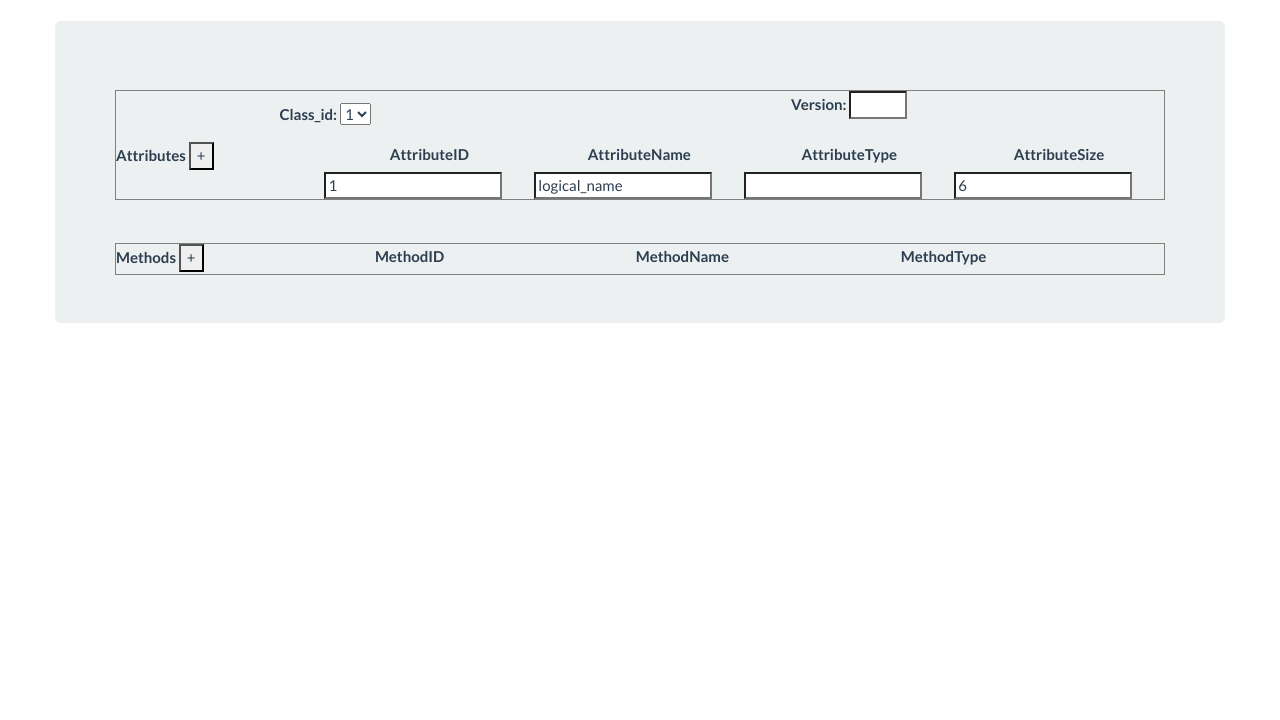
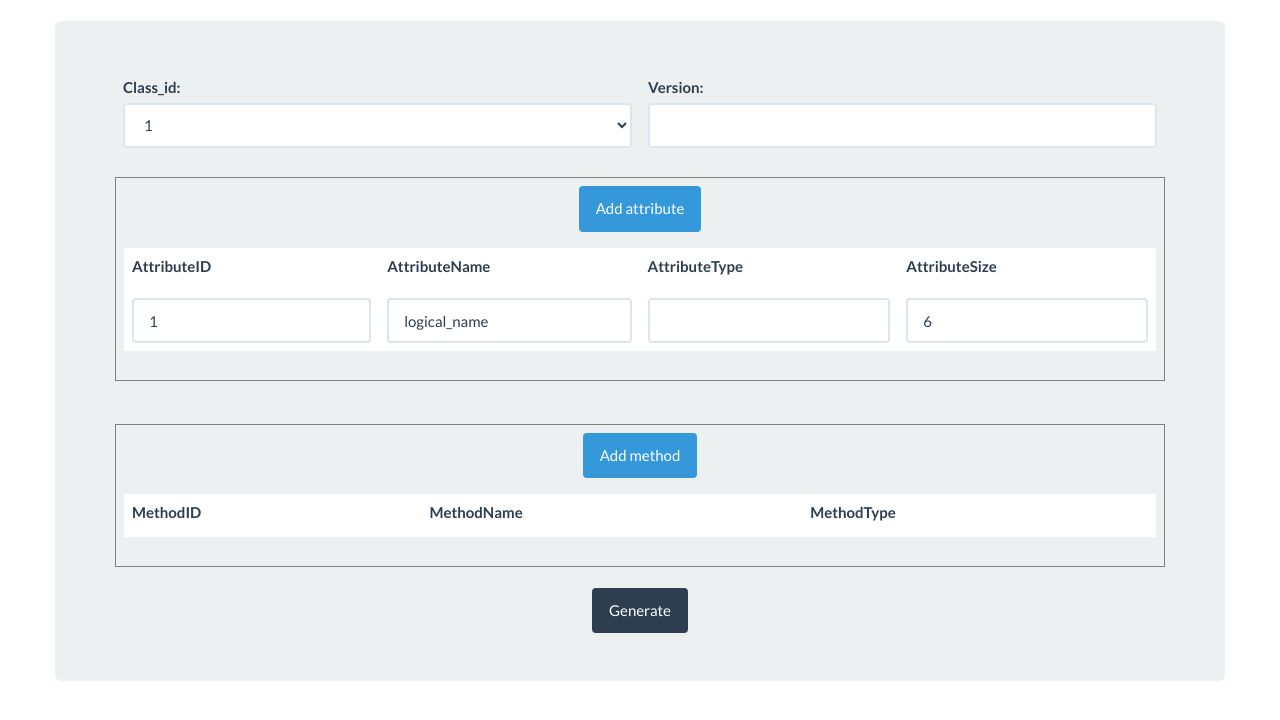
Before and after one commit to Raghbinho/MTT, a Django app: page / in a window 1280 px wide. Shown: the part 60-780 px from the top of the page. Run offline with Django 3.2, Linux system fonts and the light colour scheme; a user stored in the database is signed in; some libraries are stand-ins or nearby versions.

Commit message:
[MTT][V1.0.0] Interface to generate generic class

```diff
--- a/static/js/script.js
+++ b/static/js/script.js
@@ -1,19 +1,158 @@
+
 $(document).ready(function(){
 try {
 try {
     console.log("start");
       $('input#submit').click(function(){
-//          element = $('<input type="text"/>');
-          element = $('<tr><td width="300px"></td><td width="300px" > ' +
-          '</td><td width="300px"> ' +
-                       ' <input type="text" name="AttributeID"> '+
+//          element = $('<input class="form-control" type="text"/>');
+
+
+
+          element = $('<tr id=><td > ' +
+                       ' <input class="form-control" type="text" name="AttributeID"> '+
                     '</td>' +
 
+                    '<td >'+
+                        '<input class="form-control" type="text" name="AttributeName">'+
+                    '</td>'+
+                    '<td >'+
+                     '<select  class="form-control" name="AttributeType" id="attributeType"  >'+
+                        '<option value="Select type" selected="selected">Select type</option>'+
+                        '<optgroup label="Simple Type">'+
+                            '<option value="null-data">null-data</option>'+
+                            '<option value="boolean">boolean</option>'+
+                            '<option value="bit-string">bit-string</option>'+
+                            '<option value="null-data">double-long</option>'+
+                            '<option value="double-long-unsigned">double-long-unsigned</option>'+
+                            '<option value="octet-string">octet-string</option>'+
+                            '<option value="visible-string">visible-string</option>'+
+                            '<option value="utf8-string">utf8-string</option>'+
+                            '<option value="bcd">bcd</option>'+
+                            '<option value="integer">integer</option>'+
+                            '<option value="long">long</option>'+
+                            '<option value="unsigned">unsigned</option>'+
+                            '<option value="long-unsigned">long-unsigned</option>'+
+                            '<option value="long64">long64</option>'+
+                            '<option value="long64-unsigned">long64-unsigned</option>'+
+                            '<option value="enum">enum</option>'+
+                            '<option value="float32">float32</option>'+
+                            '<option value="float64">float64</option>'+
+                            '<option value="date-time">date-time</option>'+
+                            '<option value="date">date</option>'+
+                            '<option value="time">time</option>'+
+
+                        '</optgroup>'+
+                        '<optgroup label="Complex Type">'+
+                            '<option value="array">array</option>'+
+                            '<option value="structure">structure</option>'+
+                            '<option value="compact array">compact array</option>'+
+                            '<option value="CHOICE">CHOICE</option>'+
+                        '</optgroup>'+
+                     '</select>'+
+                    '</td>'+
+                 ' <td >'+
+                    '<input class="form-control" type="text" name="AttributeSize" id="atributesize"onchange="GetArraySize(this.value)">' +
+                  '</td>'+
+                  ' <td width="100px">'+
+                  '<input class="btn btn-danger" type="button" value="Remove" >' +
+                    '</td>'+
+
+                '</tr>');
+          $("#table_class").append(element);
+
+
+
+
+          return false;
+           ;
+      });
+
+
+
+        $('input#methodsubmit').click(function(){
+//          element = $('<input class="form-control" type="text"/>');
+          element = $('<tr><td > ' +
+                       ' <input class="form-control" type="text" name="MethodeID"> '+
+                    '</td>' +
+
+                    '<td >'+
+                        '<input class="form-control" type="text" name="MethodeName">'+
+                    '</td>'+
+                    '<td >'+
+                     '<select  class="form-control" name="MethodeType" id="methodeType">'+
+                        '<option value="Select type" selected="selected">Select type</option>'+
+                        '<optgroup label="Simple Type">'+
+                            '<option value="null-data">null-data</option>'+
+                            '<option value="boolean">boolean</option>'+
+                            '<option value="bit-string">bit-string</option>'+
+                            '<option value="null-data">double-long</option>'+
+                            '<option value="double-long-unsigned">double-long-unsigned</option>'+
+                            '<option value="octet-string">octet-string</option>'+
+                            '<option value="visible-string">visible-string</option>'+
+                            '<option value="utf8-string">utf8-string</option>'+
+                            '<option value="bcd">bcd</option>'+
+                            '<option value="integer">integer</option>'+
+                            '<option value="long">long</option>'+
+                            '<option value="unsigned">unsigned</option>'+
+                            '<option value="long-unsigned">long-unsigned</option>'+
+                            '<option value="long64">long64</option>'+
+                            '<option value="long64-unsigned">long64-unsigned</option>'+
+                            '<option value="enum">enum</option>'+
+                            '<option value="float32">float32</option>'+
+                            '<option value="float64">float64</option>'+
+                            '<option value="date-time">date-time</option>'+
+                            '<option value="date">date</option>'+
+                            '<option value="time">time</option>'+
+
+                        '</optgroup>'+
+                        '<optgroup label="Complex Type">'+
+                            '<option value="array">array</option>'+
+                            '<option value="structure">structure</option>'+
+                            '<option value="compact array">compact array</option>'+
+                            '<option value="CHOICE">CHOICE</option>'+
+                        '</optgroup>'+
+                     '</select>'+
+                     '</td> ' +
+                     '<td width="100px">' +
+                     '<input class="btn btn-danger"type="button" value="Remove" >'+
+                    '</td>'+
+                '</tr>');
+          $("#table_methode").append(element);
+          return false;
+      });
+
+
+
+  }
+  finally {
+    console.log("finally");
+  }
+  }
+  catch(e)
+  {
+    console.log("Erreur");
+  }
+});
+
+ function GetSelectedTextValue(attributeType) {
+        var selectedText = attributeType.options[attributeType.selectedIndex].innerHTML;
+        var selectedValue = attributeType.value;
+        alert("Selected Text: " + selectedText + " Value: " + selectedValue);
+
+        if (selectedValue=="array")
+
+        {
+
+
+
+
+
+
+
+           element = $('<tr><td width="300px"></td><td width="300px" > ' +
+          '</td>'+
                     '<td width="300px">'+
-                        '<input type="text" name="AttributeName">'+
-                    '</td>'+
-                    '<td width="300px">'+
-                     '<select name="AttributeType" id="attributeType">'+
+                     '<select  class="form-control" name="AttributeTypeArray" id="attributeTypeArray" onchange="GetSelectedTextValueArray(this)">'+
                         '<option value="Select type" selected="selected">Select type</option>'+
                         '<optgroup label="Simple Type">'+
                             '<option value="null-data">null-data</option>'+
@@ -48,29 +187,338 @@ try {
                      '</select>'+
                     '</td>'+
                  ' <td width="300px">'+
-                    '<input type="text" name="AttributeSize">'+
+                    ''+
                   '</td>'+
+                  '<td><input class="btn btn-danger"type="button" value="Remove" ></td>'+
 
 
                 '</tr>');
-          $("#table_class").append(element);
-          return false;
-      });
+                $("#table_class").append(element);
+        }
+ return false
+    }
+ function GetSelectedTextValueArray(attributeTypeArray)
+ {
+        var selectedText = attributeTypeArray.options[attributeTypeArray.selectedIndex].innerHTML;
+        var selectedValue = attributeTypeArray.value;
+        if (selectedValue=="structure")
+        {
+        alert("Selected Text structure: " + selectedText );
+//        addTable();
+
+
+//        element = $('<tr><td width="300px"></td><td width="300px" > ' +
+//          '</td><td width="300px"> ' +
+//                       ' '+
+//                    '</td>' +
+//
+//                    '<td width="300px">'+
+//                        ''+
+//                    '</td>'+
+//                    '<td><center>'+
+//                    'StructureSize'+'<br>'+
+//                    '<input class="form-control" type="text" value="" size="5" id="structuresize" onchange="GetStructureSize(this.value)"></center>'+
+////                    '</td>'+'</tr>'+'<tr>'+'<td></td><td></td><td></td><td></td>'+
+////                    '<td width="300px">'+
+////                     '<center>ElementType</center>'+
+////                     '<input class="form-control" type="text" name="elementType">'+'</td>'+
+////                     '<td width="300px">'+
+////                     '<center>ElementName</center>'+
+////                     '<input class="form-control" type="text" name="elementname">'+
+////                    '</td>'+
+////                    '</td>'+
+//                 ' <td width="300px">'+
+//                    ''+
+//                  '</td>'+
+//
+//
+//                '</tr>');
+//                $("#table_class").append(element);
+
+//********************for adding structures****************************************
 
 
 
-        $('input#methodsubmit').click(function(){
-//          element = $('<input type="text"/>');
-          element = $('<tr><td width="300px" > ' +
-          '</td><td width="300px"> ' +
-                       ' <input type="text" name="MethodeID"> '+
-                    '</td>' +
+// element = $('<tr>'+
+//                    '<td></td><td></td><td></td><td></td>'+
+//                    '<td width="300px">'+
+//                     '<center></center>'+
+//                     '</td>'+
+//                     '<td width="300px">'+
+//                     '<center></center>'+
+//
+//                    '</td>'+
+//                    '</td>'+
+//                 ' <td width="300px">'+
+//
+//                  '</td>'+
+//
+//
+//                '</tr>');
+//                $("#table_class").append(element);
 
+
+
+
+
+
+
+
+        }
+  return false
+
+
+ }
+//function GetStructureSize(value)
+//{
+//    var e=document.getElementById("structuresize").value ;
+//    alert(value);
+//    return false;
+//}
+var attrSize="";
+ function GetArraySize(value)
+  {
+      attrSize=document.getElementById("atributesize").value ;
+     alert(attrSize);
+     return false;
+   }
+  function addTable()
+  {
+
+
+                     element = $('<tr>'+
+                    '<td></td><td></td>'+
                     '<td width="300px">'+
-                        '<input type="text" name="MethodeName">'+
+                    '<input class="btn btn-primary" type="button" id="size" value="addStructure" onclick="addStructureSize()"> '+
+                     '</td>'+
+                     '<td width="300px">'+
+
+
                     '</td>'+
+                    '<td><input class="btn btn-danger"type="button" value="Remove" ></td>'+
+
+
+
+                '</tr>');
+                $("#table_class").append(element);
+
+
+
+
+                return false;
+                }
+// ***********************************************               number of elements***********************************************
+
+function getElementsNumber(value)
+
+{
+
+    nbElement=value;
+    alert (nbElement);
+    for (var i=0; i<nbElement; i++)
+    {
+    element = $('<tr>'+
+                    '<td></td><td></td>'+
                     '<td width="300px">'+
-                     '<select name="MethodeType" id="methodeType">'+
+                        '<center>ElementName:<br><input class="form-control" type="text" id="elementname" size="10"></center>'+
+                         '<center>ElementType:<br><input class="form-control" type="text" id="elementtype" size="10"></center><br>'+
+                     '</td>'+
+                     '<td width="300px">'+
+                     '<center></center>'+
+
+                    '</td>'+
+
+            '<td width="300px">'+
+                     '<center></center>'+
+                     '<input class="btn btn-danger"type="button" value="Remove" >'+
+
+                    '</td>'+
+
+
+
+                '</tr>');
+$("#table_class").append(element);
+
+    }
+
+
+
+}
+
+function addStructureSize()
+{
+var nbElement=""
+  element = $('<tr>'+
+                    '<td></td><td></td>'+
+                    '<td width="300px">'+
+                     '<input class="btn btn-primary" type="button" value="addStructure" onclick="addStructureSize()">'+
+                        '<center>StructureSize:<br><input class="form-control" type="text" id="structuresize" onchange="getElementsNumber(this.value)" size="5"> <td width="300px">'+
+
+
+                         '</center>'+
+
+                     '</td>'+
+
+                 '<td><input class="btn btn-danger"type="button" value="Remove" ></td>'+
+
+
+
+//                  '<td></td>'+
+
+
+                '</tr>');
+                $("#table_class").append(element);
+
+}
+
+//******************************************delete line********************************************
+
+$('#table_class').on('click', 'input[type="button"]', function () {
+    $(this).closest('tr').remove();
+})
+$('#table_methode').on('click', 'input[type="button"]', function () {
+    $(this).closest('tr').remove();
+})
+
+
+
+function test(){
+   alert("test");
+//    var doc = document.implementation.createDocument ('http://www.w3.org/1999/xhtml', 'html', null);
+//    var body = document.createElementNS('http://www.w3.org/1999/xhtml', 'body');
+//    body.setAttribute('id', 'abc');
+//    doc.documentElement.appendChild(body);
+//    alert(doc.getElementById('abc')); // [object HTMLBodyElement];
+//        var xmlDoc = document.implementation.createDocument(null, 'root', null);
+//
+//        var foo = xmlDoc.createElement('foo');
+//        foo.textContent = 'bar';
+//
+//        xmlDoc.documentElement.appendChild(foo);
+//
+//        console.log(xmlDoc);
+//        alert("XML created");
+
+//var fso = new ActiveXObject("Scripting.FileSystemObject");
+//// 2=overwrite, true=create if not exist, 0 = ASCII
+//varFileObject = fso.OpenTextFile("Bibliothèques\Documents", 2, true,0);
+//varFileObject.write("File handling in Javascript");
+//varFileObject.close();
+//alert("file is created");
+
+//var XML = new XMLWriter();
+//XML.BeginNode("Foo");
+//XML.Attrib("Bar", "Some Value");
+//XML.EndNode();
+//XML.Node("MyNode", "My Value");
+//alert("xml created");
+//var doc = document.implementation.createDocument(null, "report", null);
+
+//  if (document.implementation.createDocument &&
+//                document.implementation.createDocumentType)
+//            {
+//                var fruitDocType = document.implementation.createDocumentType ("fruit", "SYSTEM", "<!ENTITY tf 'tropical fruit'>");
+//                var xmlDoc = document.implementation.createDocument ("", "fruits", fruitDocType);
+//
+//                var fruitNode = xmlDoc.createElement ("fruit");
+//                fruitNode.setAttribute ("name" , "avocado");
+//                xmlDoc.documentElement.appendChild (fruitNode);
+//
+//
+//
+//                var serializer = new XMLSerializer();
+//
+//                alert (serializer.serializeToString (xmlDoc));
+//
+//})
+//            }
+//            else {
+//                alert ("Your browser does not support this example");
+//            }
+
+function generateXML(){
+    // Simple helper function creates a new element from a name, so you don't have to add the brackets etc.
+    $.createElement = function(name)
+    {
+        return $('<'+name+' />');
+    };
+
+    // JQ plugin appends a new element created from 'name' to each matched element.
+    $.fn.appendNewElement = function(name)
+    {
+        this.each(function(i)
+        {
+            $(this).append('<'+name+' />');
+        });
+        return this;
+    }
+
+    /* xml root element - because html() does not include the root element and we want to
+        * include <report /> in the output. There may be a better way to do this.
+        */
+    var $root = $('<XMLDocument />');
+
+    $root.append
+    (
+    // one method of adding a basic structure
+    $('<plist />').append(
+    $('<dict />').append(
+    $('<key />').text('subject'),
+    $('<string />').text('September 21'),
+    $('<key />').text('date'),
+    $('<string />').text('FOB10 Room'),
+    $('<key />').text('time'),
+    $('<string />').text('2.00 pm - 5.00 pm'),
+    $('<key />').text('briefings'),
+
+    $('<array />').append
+    (
+    $('<dict />').append
+    (
+    $('<key />').text('files'),
+    $('<array />').append
+    (
+    $('<dict />').append
+    (
+    $('<key />').text('date'),
+    $('<string />').text('09/09/2012'),
+    $('<key />').text('name'),
+    $('<string />').text('acatBriefing.pdf'),
+    $('<key />').text('description'),
+    $('<string />').text('ACAT Briefing')
+)
+),
+    $('<key />').text('subject'),
+    $('<string />').text('FAE approved ACAT Designations'),
+    $('<key />').text('presenter'),
+    $('<string />').text('Rebecca T. King'),
+    $('<key />').text('time'),
+    $('<string />').text('2.00 - 2.05 PM')
+
+)
+)
+)
+)
+);
+
+
+    alert($root.html());
+}
+generateXML();
+
+
+}
+$('#form1').on('change', ' select', function(){
+//    $(this).closest('tr').find('input[name="dbFlag"]').val('U');
+
+ var selected = $(this).find("option:selected").val();
+  if (selected=="array")
+  {
+
+   element = $('<tr><td width="300px"></td><td width="300px" > ' +
+          '</td>'+
+                    '<td width="300px">'+
+                     '<select  class="form-control" name="AttributeTypeArray" id="attributeTypeArray" onchange="GetSelectedTextValueArray(this)">'+
                         '<option value="Select type" selected="selected">Select type</option>'+
                         '<optgroup label="Simple Type">'+
                             '<option value="null-data">null-data</option>'+
@@ -104,21 +552,37 @@ try {
                         '</optgroup>'+
                      '</select>'+
                     '</td>'+
-                '</tr>');
-          $("#table_methode").append(element);
-          return false;
-      });
+                 ' <td width="300px">'+
+                    ''+
+                  '</td>'+
+                  '<td><input class="btn btn-danger"type="button" value="Remove" ></td></tr>');
+
+//            $("#table_class").append(element);
+             $(this).closest('tr').after(element);
+
+}
+
+if (selected=="structure")
+
+{
+
+                     element = $('<tr>'+
+                    '<td></td><td></td>'+
+                    '<td width="300px">'+
+                    '<input class="btn btn-primary" type="button" value="addStructure" id ="size" onclick="addStructureSize()"> '+
+                     '</td>'+
+                     '<td width="300px">'+
+
+
+                    '</td>'+
+                    '<td><input class="btn btn-danger"type="button" value="Remove" ></td>'+
 
 
 
+                '</tr>');
+               $(this).closest('tr').after(element);
 
-  }
-  finally {
-    console.log("finally");
-  }
-  }
-  catch(e)
-  {
-    console.log("Erreur");
-  }
+
+}
+
 });
--- a/templates/home.html
+++ b/templates/home.html
@@ -11,76 +11,70 @@
         <div class="jumbotron">
           <!--<h1>Hello</h1>-->
           <!--<p>You are on your Dashboard</p>-->
-        <form name="classForm">
-            <table id="table_class" border="1px" >
-                <tr>
-                  <td width="300px" colspan="3">
-                      <center><label>Class_id:</label>
-                    <select name="class_id">
+        <form name="classForm" id="form1">
+            <table class="table"  border="0px" >
+            <tr>
+            <td width="300px" colspan="3">
+                      <label>Class_id:</label>
+                    <select class="form-control" name="class_id">
                      <option value="1">1</option>
                      <option value="3">3</option>
                      <option value="4">4</option>
                      <option value="5">5</option>
-                   </select></center>
-                  </td>
+                   </select>
+            </td>
 
 
-                  <td width="300px" colspan="3">
-                      <center> <label >Version:       </label>
-                    <input type="text" name="version" size="5" ></center><br>
-                  </td><br>
+            <td width="300px" colspan="3">
+                      <label >Version:</label>
+                    <input class="form-control" type="text" name="version" size="5" >
+            </td>
+            </tr>
+            </table>
 
+           <table class="table"  id="table_class1" border="1px" >
+               <tr>
+                    <td> <center><input class="btn btn-info" type = "submit" id = "submit" value = "Add attribute"></center></td>
                 </tr>
+            <tr>
+                <td>
+                <table class="table"  id="table_class" border="0px" >
+
                 <!--<form name="attributeForm">-->
                 <tr>
-                  <td width="300px">
-                      <label>Attributes</label>
-                      <input type = "submit" id = "submit" value = "+">
-                  </td>
 
-                    <td width="300px" >
-                        <!--<button id="add-another" name="button1" onclick="addTab()">+</button>-->
-
-
-                    </td>
-                    <td width="300px">
-                        <center><label>AttributeID</label></center>
+                    <td >
+                        <label>AttributeID</label>
                     </td>
 
-                    <td width="300px">
-                        <center><label >AttributeName</label></center>
+                    <td >
+                        <label >AttributeName</label>
                     </td>
 
-                    <td width="300px">
-                        <center><label >AttributeType</label></center>
+                    <td >
+                        <label >AttributeType</label>
                     </td>
-                  <td width="300px">
-                      <center><label >AttributeSize</label></center>
+                  <td >
+                      <label >AttributeSize</label>
                   </td>
                 </tr>
 
                  <tr>
-                  <td width="300px">
 
-                  </td>
 
-                    <td width="300px" >
-                        <!--<button id="add-another" name="button1" onclick="addTab()">+</button>-->
-
-                    </td>
                     <td width="300px">
-                       <input type="text" name="AttributeID1" value="1">
+                       <input class="form-control" type="text" name="AttributeID1" value="1">
                     </td>
 
                     <td width="300px">
-                       <input type="text" name="AttributeName1" value="logical_name">
+                       <input class="form-control" type="text" name="AttributeName1" value="logical_name">
                     </td>
 
                     <td width="300px">
-                        <input type="text" name="AttributeType1" value="">
+                        <input class="form-control" type="text" name="AttributeType1" value="">
                     </td>
                   <td width="300px">
-                    <input type="text" name="AttributeSize1" value="6">
+                    <input class="form-control" type="text" name="AttributeSize1" value="6">
                   </td>
 
 
@@ -88,30 +82,37 @@
                 <!--</form>-->
 
         </table>
-<hr>
-              <table id="table_methode" border="1px" >
+                </td>
+</tr>
+           </table>
+
+     <table class="table"  id="table_class3" border="1px" >
+         <tr>
+
+             <td> <center> <input class="btn btn-info"type ="submit" id = "methodsubmit" value = "Add method"></center></td>
+         </tr>
+<br>
+
+<tr>
+    <td>
+
+              <table class="table" id="table_methode" border="0px" >
 
                 <!--<form name="attributeForm">-->
                 <tr>
-                  <td width="300px">
-                      <label>Methods</label>
-                      <input type = "submit" id = "methodsubmit" value = "+">
-
-                  </td>
-
                     <!--<td width="300px" >-->
                         <!--&lt;!&ndash;<button id="add-another" name="button1" onclick="addTab()">+</button>&ndash;&gt;-->
 
                     <!--</td>-->
-                    <td width="300px">
+                    <td >
                         <label>MethodID</label>
                     </td>
 
-                    <td width="300px">
+                    <td >
                         <label >MethodName</label>
                     </td>
 
-                    <td width="300px" >
+                    <td  >
                         <label >MethodType</label>
                     </td>
 
@@ -120,9 +121,16 @@
 
                 <!--</form>-->
 
-        </table>
+                </table>
+    </td>
+</tr>
+     </table>
 
-
+    <center>
+    <input class="btn btn-primary" type="submit" value="Generate" onclick="test()">
+        </center>
+            <!--<input type="file" id="fiad" onchange="selectFolder(event)" webkitdirectory mozdirectory msdirectory odirectory directory multiple />-->
+            <!--<input   type="file" value="YourDefaultPathAndFilename.AndExtension">-->
 
 
         </form>
```
